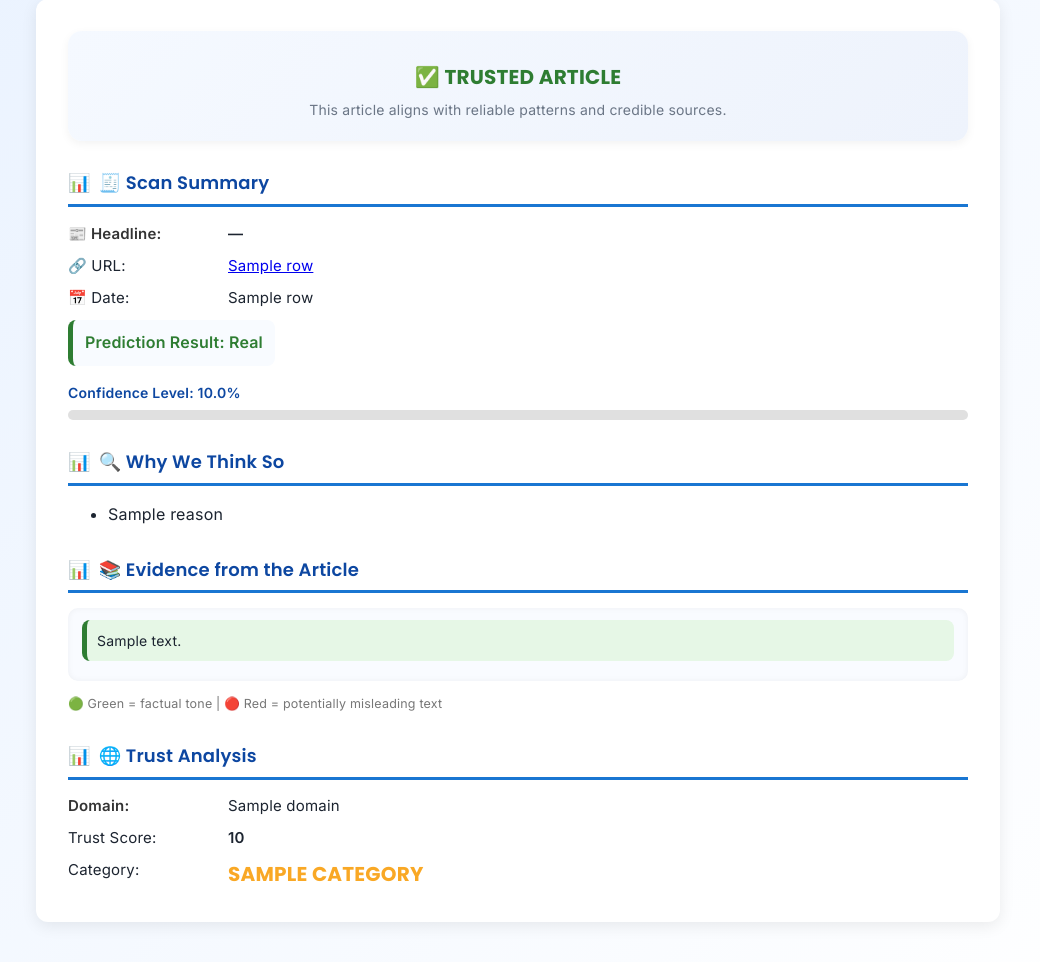
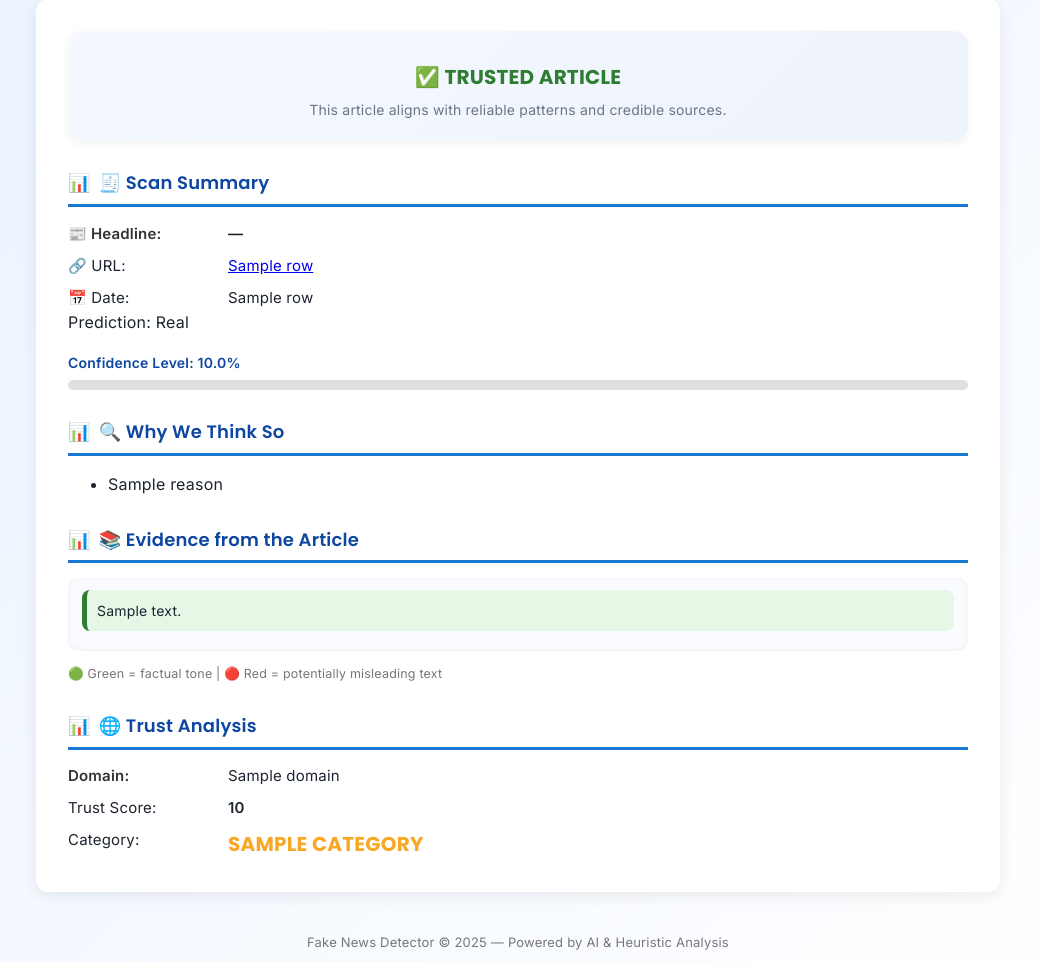
Before and after one commit to JazL0T/FakeNewsDetector, a Flask app: template backend/templates/full-report.html in a window 1280 px wide. Shown: the part 125-1087 px from the top of the page, without its empty margins (122-1162 px from the left). Run offline with Flask 3, Linux system fonts and the light colour scheme; the template is opened without the code that fills it: most values are stand-ins (such as "Sample title", 1, 10 or a date in 2020).

Commit message:
Update full-report.html

```diff
--- a/backend/templates/full-report.html
+++ b/backend/templates/full-report.html
@@ -252,9 +252,11 @@
         <div>📅 Date:</div> <div>{{ row[8] }}</div>
       </div>
 
-      <!-- 🧠 Prediction Added Here -->
-      <div class="prediction-display {% if row[4] == '0' %}fake{% elif trust.category == 'Uncertain' %}uncertain{% else %}real{% endif %}">
-        Prediction Result:
+      <!-- 🧠 Prediction Badge Style -->
+<div class="prediction-row">
+  <span class="prediction-label">Prediction:</span>
+  <span class="prediction-badge
+    {% if row[4] == '0' %}fake{% elif trust.category == 'Uncertain' %}uncertain{% else %}real{% endif %}">
     {% if row[4] == '0' %}
       Fake
     {% elif trust.category == 'Uncertain' %}
@@ -262,6 +264,7 @@
     {% else %}
       Real
     {% endif %}
+  </span>
 </div>
 
       <div class="confidence-value">
```
Lines whose indentation alone changed are shown as unchanged.
